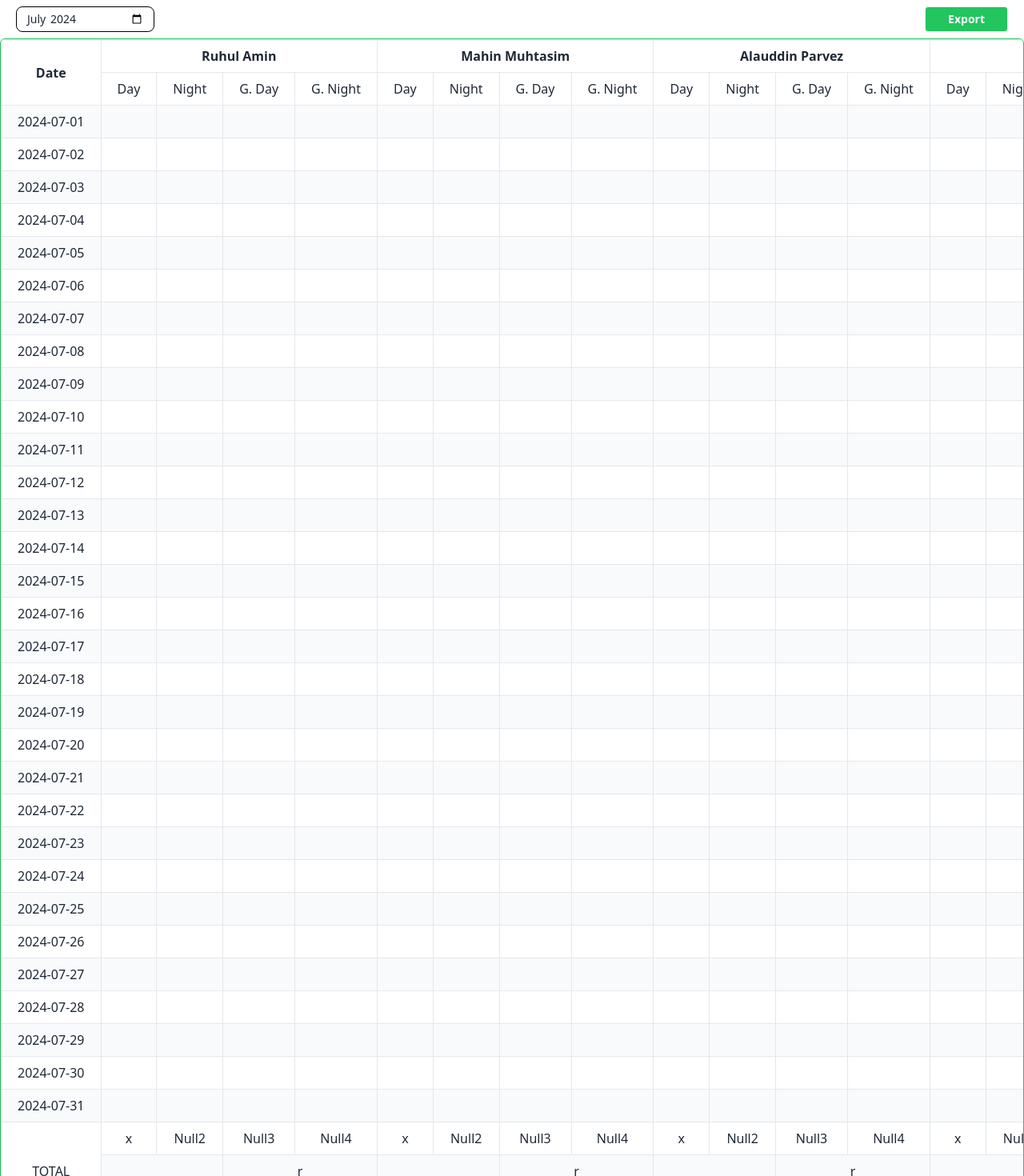
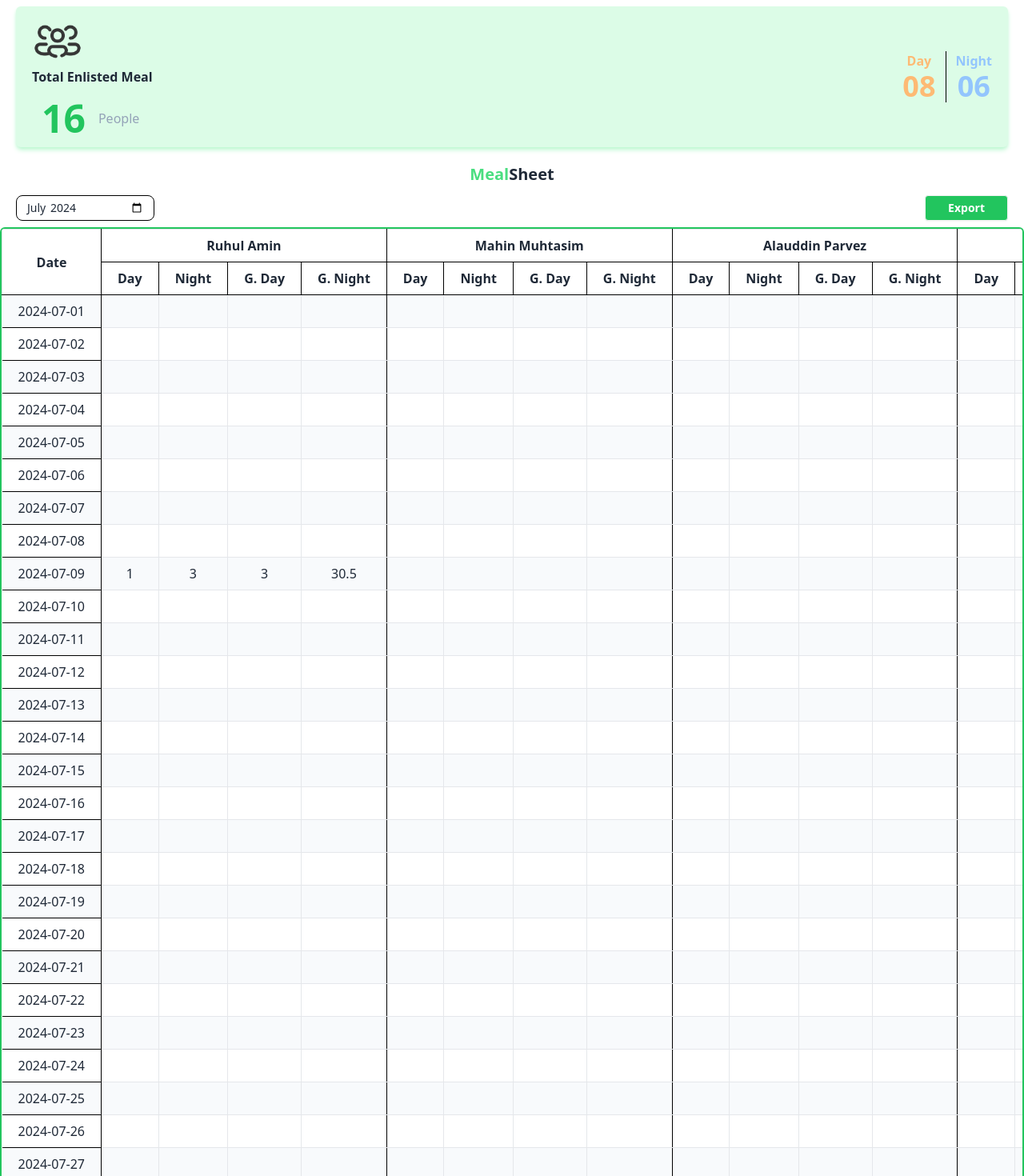
Before and after one commit to CodeBuddy07/MealSheet, a React (Vite) app: page / in a window 1280 px wide. Shown: the part 80-1550 px from the top of the page at 80% size. Built offline with nearby package versions, Linux system fonts and the light colour scheme.

Commit message:
Home Layout fixed 90%

```diff
--- a/public/DB.json
+++ b/public/DB.json
@@ -10,7 +10,7 @@
     ],
     "data": [
       {
-        "date": "2024-03-03",
+        "date": "2024-07-09",
         "day_meal": 1,
         "night_meal": 3,
         "guest_day_meal": 3,
--- a/src/Home/Home.jsx
+++ b/src/Home/Home.jsx
@@ -57,66 +57,82 @@ const Home = () => {
 
     }
 
+    function getTotal(index) {
+
+        let totalDay = 0;
+
+        const dayCells = document.querySelectorAll(index);
+
+        dayCells.forEach(cell => {
+            const cellValue = parseFloat(cell.innerText) || 0;
+
+            totalDay += cellValue;
+        });
+        console.log(totalDay);
+        return totalDay.toString();
+
+    }
+
 
     function calculateTotal() {
 
 
-        for (var i = 0; i < data.length; i++) {
+        // for (var i = 0; i < data.length; i++) {
 
 
-            if (document.getElementById("dayTotal" + data[i].user_id)) {
-                //Day Total Calculation
-                const dayCells = document.querySelectorAll(`.day${data[i].user_id}`);
-                let totalDay = 0;
-                dayCells.forEach(cell => {
-                    const cellValue = parseFloat(cell.innerText) || 0;
+        //     if (document.getElementById("dayTotal" + data[i].user_id)) {
+        //         //Day Total Calculation
+        //         const dayCells = document.querySelectorAll(`.day${data[i].user_id}`);
+        //         let totalDay = 0;
+        //         dayCells.forEach(cell => {
+        //             const cellValue = parseFloat(cell.innerText) || 0;
 
-                    totalDay += cellValue;
-                });
-                document.getElementById("dayTotal" + data[i].user_id).innerText = totalDay;
+        //             totalDay += cellValue;
+        //         });
+        //         document.getElementById("dayTotal" + data[i].user_id).innerText = totalDay;
 
 
-                //Night Total Calculation
-                const nightCells = document.querySelectorAll(`.night${data[i].user_id}`);
-                let totalNight = 0;
-                nightCells.forEach(cell => {
-                    const cellValue = parseFloat(cell.innerText) || 0;
+        //         //Night Total Calculation
+        //         const nightCells = document.querySelectorAll(`.night${data[i].user_id}`);
+        //         let totalNight = 0;
+        //         nightCells.forEach(cell => {
+        //             const cellValue = parseFloat(cell.innerText) || 0;
 
-                    totalNight += cellValue;
-                });
-                document.getElementById("nightTotal" + data[i].user_id).innerText = totalNight;
+        //             totalNight += cellValue;
+        //         });
+        //         document.getElementById("nightTotal" + data[i].user_id).innerText = totalNight;
 
 
-                //Guest Day Total Calculation
-                const gDayCells = document.querySelectorAll(`.gDay${data[i].user_id}`);
-                let totalGDay = 0;
-                gDayCells.forEach(cell => {
-                    const cellValue = parseFloat(cell.innerText) || 0;
+        //         //Guest Day Total Calculation
+        //         const gDayCells = document.querySelectorAll(`.gDay${data[i].user_id}`);
+        //         let totalGDay = 0;
+        //         gDayCells.forEach(cell => {
+        //             const cellValue = parseFloat(cell.innerText) || 0;
 
-                    totalGDay += cellValue;
-                });
-                document.getElementById("gDayTotal" + data[i].user_id).innerText = totalGDay;
+        //             totalGDay += cellValue;
+        //         });
+        //         document.getElementById("gDayTotal" + data[i].user_id).innerText = totalGDay;
 
 
-                //Guest Night Total Calculation
-                const gNightCells = document.querySelectorAll(`.gNight${data[i].user_id}`);
-                let totalGNight = 0;
-                gNightCells.forEach(cell => {
-                    const cellValue = parseFloat(cell.innerText) || 0;
+        //         //Guest Night Total Calculation
+        //         const gNightCells = document.querySelectorAll(`.gNight${data[i].user_id}`);
+        //         let totalGNight = 0;
+        //         gNightCells.forEach(cell => {
+        //             const cellValue = parseFloat(cell.innerText) || 0;
 
-                    totalGNight += cellValue;
-                });
-                document.getElementById("gNightTotal" + data[i].user_id).innerText = totalGNight;
+        //             totalGNight += cellValue;
+        //         });
+        //         document.getElementById("gNightTotal" + data[i].user_id).innerText = totalGNight;
 
-                //Day-Night Total & Guest Day-Night Total Calculation
-                document.getElementById("dayNightTotal" + data[i].user_id).innerText = totalDay + totalNight;
-                document.getElementById("gDayNightTotal" + data[i].user_id).innerText = totalGDay + totalGNight;
+        //         //Day-Night Total & Guest Day-Night Total Calculation
+        //         document.getElementById("dayNightTotal" + data[i].user_id).innerText = totalDay + totalNight;
+        //         document.getElementById("gDayNightTotal" + data[i].user_id).innerText = totalGDay + totalGNight;
 
-                document.getElementById("Total" + data[i].user_id).innerText = totalGDay + totalGNight + totalDay + totalNight;
-            }
+        //         document.getElementById("Total" + data[i].user_id).innerText = totalGDay + totalGNight + totalDay + totalNight;
+        //     }
 
 
-        }
+        // }
 
     }
 
@@ -157,49 +173,74 @@ const Home = () => {
 
     return (
         <div className="p-5 ">
+            <div className="px-5 py-3 mb-5 shadow-md shadow-green-200 bg-green-100 rounded-md min-w-screen flex items-center justify-between">
+                <div>
+                    <img className="w-16" src="./users.png" alt="" />
+                    <div>
+                        <h1 className=" font-semibold">Total Enlisted Meal</h1>
+                        <h1 className=" mt-4 font-medium flex justify-start items-center gap-4 pl-3 text-slate-400" ><span className="text-5xl font-bold text-green-500">16</span> People</h1>
+                    </div>
+                </div>
+                <div className="flex gap-3 items-center">
+                    <div className="text-center text-orange-300">
+                        <h1 className="font-semibold">Day</h1>
+                        <h1 className="text-4xl font-bold">08</h1>
+                    </div>
+
+                    <div className="w-[1px] h-16 bg-black"></div>
+
+                    <div className="text-center text-blue-300">
+                        <h1 className="font-semibold">Night</h1>
+                        <h1 className="text-4xl font-bold">06</h1>
+                    </div>
+                </div>
+            </div>
+            <div className="w-full text-center mb-3">
+                <h1 className="text-xl font-bold"><span className="text-green-400">Meal</span>Sheet</h1>
+            </div>
             <div className="flex justify-between items-center">
                 <input onChange={(e) => { calculateTotal(); mealQueryByDate(e) }} className="input input-sm border border-black" type="month" name="monthSelector" defaultValue={new Date().getFullYear().toString() + '-' + (new Date().getMonth() + 1).toString().padStart(2, "0")} />
                 <button className="btn btn-sm bg-green-500 text-white px-7 rounded py-2" onClick={exportTableToExcel}>Export</button>
             </div>
             {loading ? <LoadingScreen></LoadingScreen> : <p></p>}
-            <div className="overflow-scroll rounded-md border border-green-500 mt-2 -mx-5">
-                <table hidden={loading ? true : false} id="myTable" border={1} className="w-full whitespace-nowrap">
-                    <thead className="border *:border *:*:border *:*:px-5 *:*:py-2 border-black text-center">
-                        <tr >
-                            <th rowSpan={2}>Date</th>
+            <div className="overflow-scroll rounded-md border-2 border-green-500 mt-2 -mx-5">
+                <table hidden={loading ? true : false} id="myTable" className="w-full whitespace-nowrap">
+                    <thead className=" *:border *:*:border *:*:border-t-0 *:*:px-5 *:*:py-2 text-center">
+                        <tr className="[&>*:last-child]:border-r-0">
+                            <th className="!border-black !border-l-0" rowSpan={2}>Date</th>
                             {data.map((user, index) => {
-                                return <th key={index} colSpan={4}>{user.user_name}</th>;
+                                return <th className=" !border-black !border-l-0 [&>*:last-child]:border-b-black " key={index} colSpan={4}>{user.user_name}</th>;
                             })}
                         </tr>
-                        <tr>
+                        <tr className="[&>*:last-child]:border-r-0">
                             {data.map((user, index) => {
 
                                 return <React.Fragment key={index}>
 
-                                    <td>Day</td>
-                                    <td>Night</td>
-                                    <td>G. Day</td>
-                                    <td>G. Night</td>
+                                    <th className=" !border-black">Day</th>
+                                    <th className=" !border-black">Night</th>
+                                    <th className=" !border-black">G. Day</th>
+                                    <th className=" !border-black">G. Night</th>
                                 </React.Fragment>;
                             })}
 
                         </tr>
                     </thead>
-                    <tbody className="border *:border *:*:border *:*:px-5 *:*:py-2 border-black text-center [&>*:nth-child(odd)]:bg-slate-50">
+                    <tbody className=" *:*:border *:*:border-l-0 *:*:px-5 *:*:py-2 border-black text-center [&>*:last-child]:border-b-black [&>*:nth-child(odd)]:bg-slate-50">
 
 
                         {dates.map((date, index) => {
-                            return <tr key={index}>
+                            return <tr className="!border-black [&>*:last-child]:border-r-0" key={index}>
                                 {
                                     <>
-                                        <td className=" w-max">{date}</td>
+                                        <td className=" w-max !border-black" >{date}</td>
                                         {data.map((user, index) => {
 
                                             return <React.Fragment key={index}>
                                                 <td className={"day" + user.user_id}   >{user.data.find((el) => el.date == date)?.day_meal}</td>
                                                 <td className={"night" + user.user_id} >{user.data.find((el) => el.date == date)?.night_meal}</td>
                                                 <td className={"gDay" + user.user_id}  >{user.data.find((el) => el.date == date)?.guest_day_meal}</td>
-                                                <td className={"gNight" + user.user_id}>{user.data.find((el) => el.date == date)?.guest_night_meal}</td>
+                                                <td className={" !border-r-black  gNight" + user.user_id}>{user.data.find((el) => el.date == date)?.guest_night_meal}</td>
                                             </React.Fragment>
                                         })}
 
@@ -208,15 +249,19 @@ const Home = () => {
                             </tr>
 
                         })}
-                        <tr>
-                            <td rowSpan={3}>TOTAL</td>
+
+
+                    </tbody>
+                    <tfoot className="*:*:border *:*:px-5 *:*:py-2 !border-black text-center">
+                        <tr className="">
+                            <td className="border-black !border-t-2 !border-l-0 !border-b-0 font-bold" rowSpan={3}>TOTAL</td>
                             {data.map((user, index) => {
 
                                 return <React.Fragment key={index}>
-                                    <td id={"dayTotal" + user.user_id}>x</td>
-                                    <td id={"nightTotal" + user.user_id}>Null2</td>
-                                    <td id={"gDayTotal" + user.user_id}>Null3</td>
-                                    <td id={"gNightTotal" + user.user_id}>Null4</td>
+                                    <td id={"dayTotal" + user.user_id} className=" !border-black !border-t-2 " > {getTotal(`.day${user.user_id}`)}</td>
+                                    <td id={"nightTotal" + user.user_id} className=" !border-black !border-t-2 " > {getTotal(`.night${user.user_id}`)}</td>
+                                    <td id={"gDayTotal" + user.user_id} className=" !border-black !border-t-2 " > {getTotal(`.gDay${user.user_id}`)}</td>
+                                    <td id={"gNightTotal" + user.user_id} className="!border-r-0 !border-t-2 !border-black">{getTotal(`.gNight${user.user_id}`)}</td>
                                 </React.Fragment>
 
                             })}
@@ -228,8 +273,8 @@ const Home = () => {
 
                                 return <React.Fragment key={index}>
 
-                                    <td colSpan={2} id={"dayNightTotal" + user.user_id}></td>
-                                    <td colSpan={2} id={"gDayNightTotal" + user.user_id}>r</td>
+                                    <td className=" !border-black" colSpan={2} id={"dayNightTotal" + user.user_id}></td>
+                                    <td className="!border-r-0 !border-black" colSpan={2} id={"gDayNightTotal" + user.user_id}>r</td>
 
                                 </React.Fragment>
 
@@ -242,15 +287,14 @@ const Home = () => {
 
                                 return <React.Fragment key={index}>
 
-                                    <td colSpan={4} id={"Total" + user.user_id}>r</td>
+                                    <td className=" !border-black !border-b-0 !border-r-0" colSpan={4} id={"Total" + user.user_id}>r</td>
 
                                 </React.Fragment>
 
                             })}
 
                         </tr>
-
-                    </tbody>
+                    </tfoot>
                 </table>
             </div>
 
```
